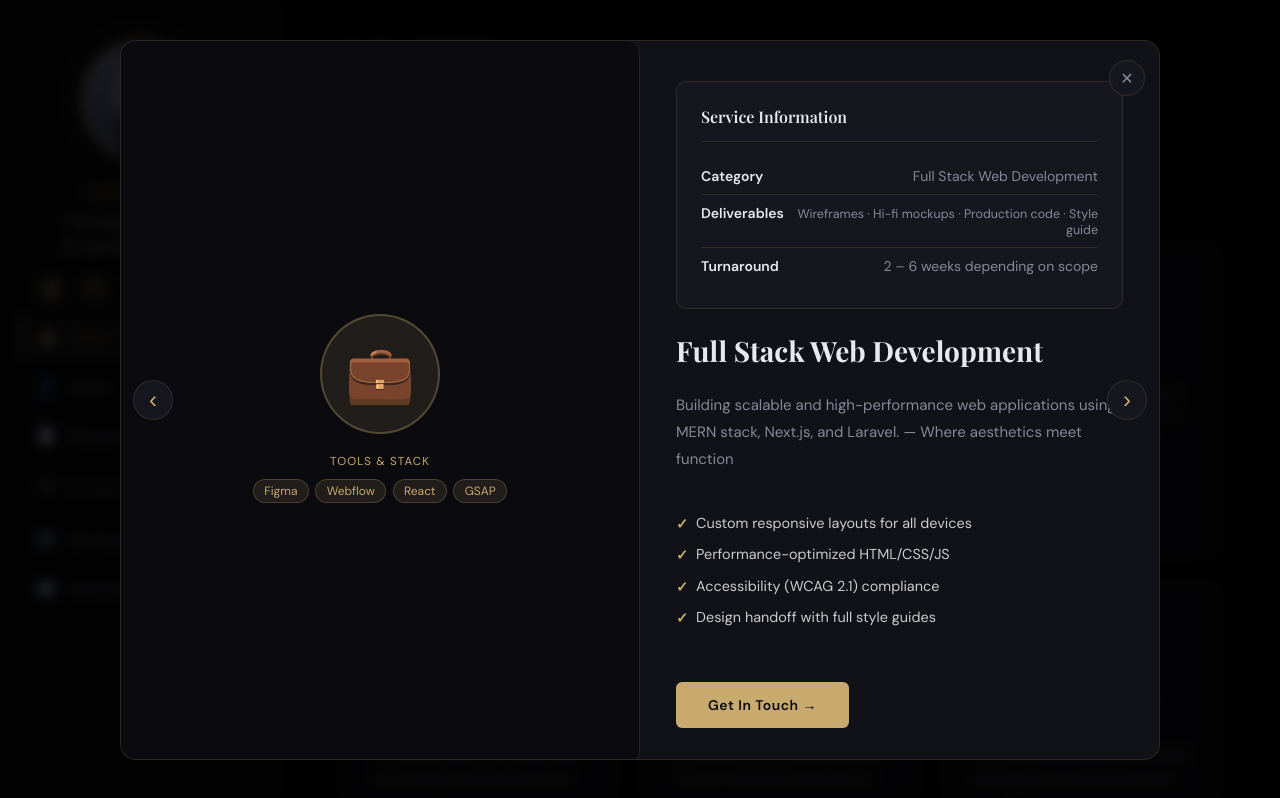
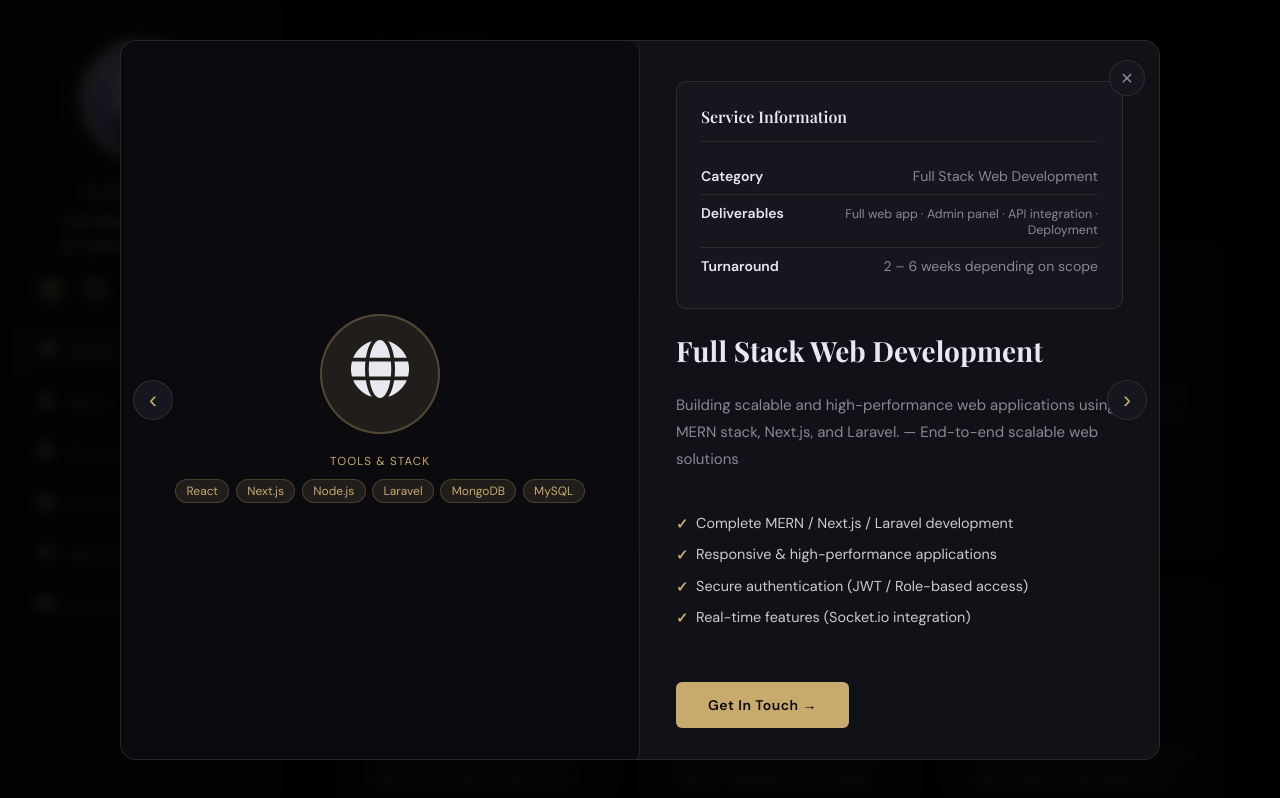
Before and after one commit to Rahul4863/rahulportfolio, a React (Vite) app: page / in a window 1280 px wide. Both pictures are taken after a click on the element 478 px from the left and 6257 px from the top of the page. Shown: the part 5857-6655 px from the top of the page. Built offline with nearby package versions, Linux system fonts and the light colour scheme; a web font is replaced by a local one.

Commit message:
add icons

```diff
--- a/src/components/Services.jsx
+++ b/src/components/Services.jsx
@@ -1,20 +1,16 @@
 import { useState } from "react";
 import { SERVICES } from "../data/constants";
 import ServicesModal from "./Servicesmodal";
-
 export default function Services() {
   const [selectedService, setSelectedService] = useState(null);
-
   const openService = (service) => setSelectedService(service);
   const closeModal = () => setSelectedService(null);
-
   const navigate = (dir) => {
     if (!selectedService) return;
     const idx = SERVICES.findIndex((s) => s.title === selectedService.title);
     const next = (idx + dir + SERVICES.length) % SERVICES.length;
     setSelectedService(SERVICES[next]);
   };
-
   return (
     <>
       <section id="services">
@@ -26,7 +22,6 @@ export default function Services() {
             pixel-perfect, production-ready delivery.
           </p>
         </div>
-
         <div className="services-grid">
           {SERVICES.map((s, i) => {
             const Icon = s.icon;
--- a/src/components/Servicesmodal.jsx
+++ b/src/components/Servicesmodal.jsx
@@ -1,89 +1,99 @@
 import { useEffect } from "react";
-
+import { FaGlobe, FaServer } from "react-icons/fa";
+import { SiReact, SiNodedotjs, SiLaravel } from "react-icons/si";
+import { MdPhoneIphone } from "react-icons/md";
+import { BiLinkAlt } from "react-icons/bi";
+import { GiRocket } from "react-icons/gi";
 // Extended detail data for each service — customize as needed
-const SERVICE_DETAILS = {
+export const SERVICE_DETAILS = {
   "Full Stack Web Development": {
-    icon: "💼",
-    tagline: "Where aesthetics meet function",
+    icon: FaGlobe,
+    tagline: "End-to-end scalable web solutions",
     features: [
-      "Custom responsive layouts for all devices",
-      "Performance-optimized HTML/CSS/JS",
-      "Accessibility (WCAG 2.1) compliance",
-      "Design handoff with full style guides",
+      "Complete MERN / Next.js / Laravel development",
+      "Responsive & high-performance applications",
+      "Secure authentication (JWT / Role-based access)",
+      "Real-time features (Socket.io integration)",
     ],
-    tools: ["Figma", "Webflow", "React", "GSAP"],
-    deliverables: "Wireframes · Hi-fi mockups · Production code · Style guide",
+    tools: ["React", "Next.js", "Node.js", "Laravel", "MongoDB", "MySQL"],
+    deliverables: "Full web app · Admin panel · API integration · Deployment",
     turnaround: "2 – 6 weeks depending on scope",
   },
+
   "Frontend Development": {
-    icon: "✅",
-    tagline: "Research-driven, user-obsessed",
+    icon: SiReact,
+    tagline: "Modern, fast & responsive UI",
     features: [
-      "User research & journey mapping",
-      "Information architecture",
-      "Interactive prototypes for testing",
-      "Design system & component library",
+      "Pixel-perfect responsive UI design",
+      "Component-based architecture",
+      "Performance optimization & lazy loading",
+      "Clean UI with Tailwind / Bootstrap",
     ],
-    tools: ["HTML", "CSS", "Javascript", "Bootstrap","Reactjs"],
-    deliverables: "Research report · User flows · Prototype · Design system",
-    turnaround: "3 – 8 weeks",
+    tools: ["React.js", "Next.js", "Tailwind CSS", "Bootstrap"],
+    deliverables: "UI screens · Reusable components · Optimized frontend",
+    turnaround: "1 – 3 weeks",
   },
-  "Analytics & SEO": {
-    icon: "📈",
-    tagline: "Data that drives decisions",
+
+  "Backend Development": {
+    icon: FaServer,
+    tagline: "Secure & scalable server-side systems",
     features: [
-      "Technical SEO audit & fixes",
-      "Keyword strategy & content mapping",
-      "GA4 / Search Console setup",
-      "Monthly performance reporting",
+      "REST API development",
+      "JWT authentication & role-based access",
+      "Database design & optimization",
+      "Secure API routing & validation",
     ],
-    tools: ["GA4", "SEMrush", "Ahrefs", "Looker Studio"],
-    deliverables: "SEO audit · Keyword map · Dashboard · Monthly report",
-    turnaround: "Ongoing retainer or one-off audit",
+    tools: ["Node.js", "Express.js", "Laravel", "MongoDB", "MySQL"],
+    deliverables: "APIs · Database schema · Admin backend",
+    turnaround: "2 – 5 weeks",
   },
-  "Brand Strategy": {
-    icon: "🔭",
-    tagline: "Identity that lasts",
+
+  "Mobile App Development": {
+    icon: MdPhoneIphone,
+    tagline: "Cross-platform mobile apps",
     features: [
-      "Brand discovery & positioning workshop",
-      "Logo system & visual identity",
-      "Brand voice & messaging framework",
-      "Full brand guidelines document",
+      "React Native app development",
+      "API integration with backend",
+      "Smooth UI/UX & performance optimization",
+      "Android-ready builds",
     ],
-    tools: ["Figma", "Illustrator", "Notion", "Miro"],
-    deliverables: "Brand deck · Logo files · Guidelines PDF · Tone-of-voice doc",
-    turnaround: "4 – 10 weeks",
+    tools: ["React Native", "Expo", "Firebase"],
+    deliverables: "Mobile app · API integration · APK build",
+    turnaround: "3 – 6 weeks",
   },
-  "Creative Direction": {
-    icon: "☀️",
-    tagline: "Vision across every touchpoint",
+
+  "API Integration": {
+    icon: BiLinkAlt,
+    tagline: "Seamless third-party integrations",
     features: [
-      "Campaign concept development",
-      "Art direction for shoots & video",
-      "Cross-channel visual cohesion",
-      "Team briefing & creative oversight",
+      "Payment gateway integration (Razorpay, Stripe)",
+      "External API integration",
+      "Webhook & automation setup",
+      "Error handling & security",
     ],
-    tools: ["Adobe CC", "Figma", "Frame.io", "Notion"],
-    deliverables: "Creative brief · Mood boards · Concept deck · Final assets",
-    turnaround: "Project-based",
+    tools: ["REST APIs", "Razorpay", "Stripe", "Postman"],
+    deliverables: "Integrated services · Secure endpoints",
+    turnaround: "1 – 2 weeks",
   },
-  "Project Management": {
-    icon: "📅",
-    tagline: "On time. Every time.",
+
+  "Deployment & DevOps": {
+    icon: GiRocket,
+    tagline: "Reliable deployment & scaling",
     features: [
-      "Scope definition & milestone planning",
-      "Cross-functional team coordination",
-      "Risk identification & mitigation",
-      "Transparent client reporting",
+      "VPS / cloud deployment",
+      "CI/CD setup",
+      "Server optimization & monitoring",
+      "Domain & SSL configuration",
     ],
-    tools: ["Linear", "Notion", "Slack", "Loom"],
-    deliverables: "Project plan · Weekly status · Final retrospective",
-    turnaround: "Scales with your project",
+    tools: ["AWS", "VPS", "Docker", "Nginx", "PM2"],
+    deliverables: "Live deployment · CI/CD pipeline · Monitoring setup",
+    turnaround: "1 – 2 weeks",
   },
 };
 
 export default function ServicesModal({ service, onClose, onPrev, onNext }) {
   const detail = SERVICE_DETAILS[service.title] || {};
+    const Icon = detail.icon || service.icon;
 
   // Keyboard: Escape to close, arrows to navigate
   useEffect(() => {
@@ -109,7 +119,7 @@ export default function ServicesModal({ service, onClose, onPrev, onNext }) {
         <div className="pm-inner">
           <div className="pm-slider sm-icon-panel">
             <div className="sm-icon-display">
-              <span className="sm-big-icon">{detail.icon || service.icon}</span>
+              <span className="sm-big-icon">  {Icon && <Icon size={60} />}</span>
             </div>
             <div className="sm-tools">
               <div className="sm-tools-label">Tools & Stack</div>
--- a/src/components/Sidebar.jsx
+++ b/src/components/Sidebar.jsx
@@ -42,13 +42,15 @@ export default function Sidebar({
           })}
         </div>
         <nav>
-          {NAV_ITEMS.map(({ id, icon, label }) => (
+         {NAV_ITEMS.map(({ id, icon: Icon, label }) => (
   <a
     key={id}
     className={activeSection === id ? "active" : ""}
     onClick={() => scrollTo(id)}
   >
-              <span className="nav-icon">{icon}</span>
+    <span className="nav-icon">
+      <Icon size={18} />   {/* 👈 yaha change hai */}
+    </span>
     {label}
   </a>
 ))}
--- a/src/data/constants.js
+++ b/src/data/constants.js
@@ -5,13 +5,14 @@ import { SiReact, SiNodedotjs } from "react-icons/si";
 import { MdPhoneIphone } from "react-icons/md";
 import { BiLinkAlt } from "react-icons/bi";
 import { GiRocket } from "react-icons/gi";
+import { FaHome, FaUser, FaFileAlt, FaBriefcase, FaCogs, FaEnvelope } from "react-icons/fa";
 export const NAV_ITEMS = [
-  { id: "hero", icon: "🏠", label: "Home" },
-  { id: "about", icon: "👤", label: "About" },
-  { id: "resume", icon: "📄", label: "Resume" },
-  { id: "portfolio", icon: "🖼", label: "Portfolio" },
-  { id: "services", icon: "⚙️", label: "Services" },
-  { id: "contact", icon: "✉️", label: "Contact" },
+  { id: "hero", icon: FaHome, label: "Home" },
+  { id: "about", icon: FaUser, label: "About" },
+  { id: "resume", icon: FaFileAlt, label: "Resume" },
+  { id: "portfolio", icon: FaBriefcase, label: "Portfolio" },
+  { id: "services", icon: FaCogs, label: "Services" },
+  { id: "contact", icon: FaEnvelope, label: "Contact" },
 ];
 export const SKILLS = [
   { name: "HTML5", val: 95 },
--- a/src/index.css
+++ b/src/index.css
@@ -160,7 +160,7 @@ body {
 }
 nav {
   width: 100%;
-  padding: 0 20px;
+  padding: 12px 20px;
 }
 nav a {
   display: flex;
```
Lines whose indentation alone changed are shown as unchanged.
